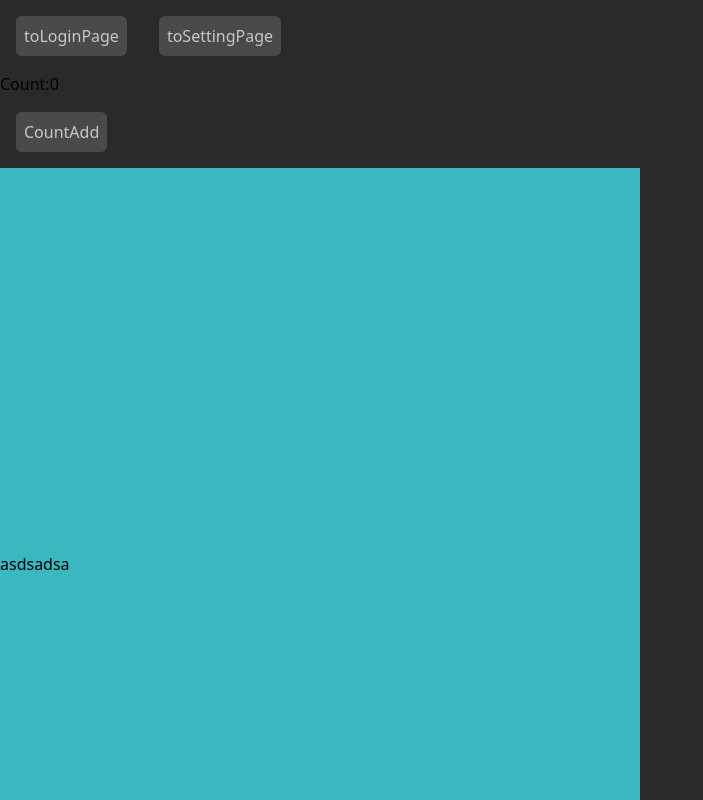
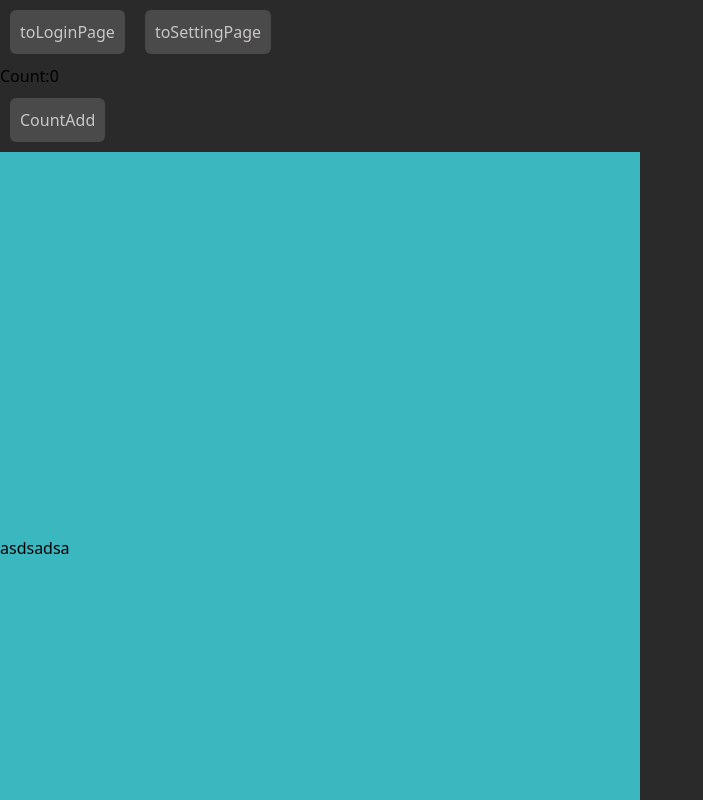
Before and after one commit to chechi992/202310_vue_project_SNS, a Vue app: page /Home in a window 1280 px wide. Shown: the top 800 px of the page, without its empty margins (0-703 px from the left). Built offline with nearby package versions, Linux system fonts and the light colour scheme; a web font is replaced by a local one.

Commit message:
スタイル_カスタマイズサンプル

```diff
--- a/src/views/HomeView.vue
+++ b/src/views/HomeView.vue
@@ -1,6 +1,6 @@
 <template>
   <div class="">
-    <button v-bind:class="[buttondefaultStyle]" @click="toLoginView">toLoginPage</button>
+    <button v-bind:class="[customizeStyle(buttonCustomizaStyleAttribute)]" @click="toLoginView">toLoginPage</button>
     <button v-bind:class="[buttondefaultStyle]" @click="toSettingView">toSettingPage</button>
 
     <h3>Count:{{ count }}</h3>
@@ -19,7 +19,18 @@ const count = ref(0)
 //ルーター初期化
 const router = useRouter()
 
-const buttondefaultStyle = "text-white  m-4 p-2 rounded-md bg-gray_500"
+const buttondefaultStyle = "text-white m-[10px] p-[10px] rounded-md bg-[#4a4a4a]"
+
+//カスタマイズ属性
+const buttonCustomizaStyleAttribute = { margin: 10, padding: 10, background_color: "#4a4a4a" }
+//カスタマイズ
+const customizeStyle = ({ margin: m, padding: p, background_color: bcolor }) => {
+  return "text-white " +
+    "m-[" + m + "px] " +
+    "p-[" + p + "px] " +
+    "rounded-md " +
+    "bg-[" + bcolor + "] ";
+}
 
 /**
  * ログインページへ遷移
@@ -41,6 +52,3 @@ const countPlus = () => {
   count.value++
 }
 </script>
-
-<style scoped>
-</style>
```
